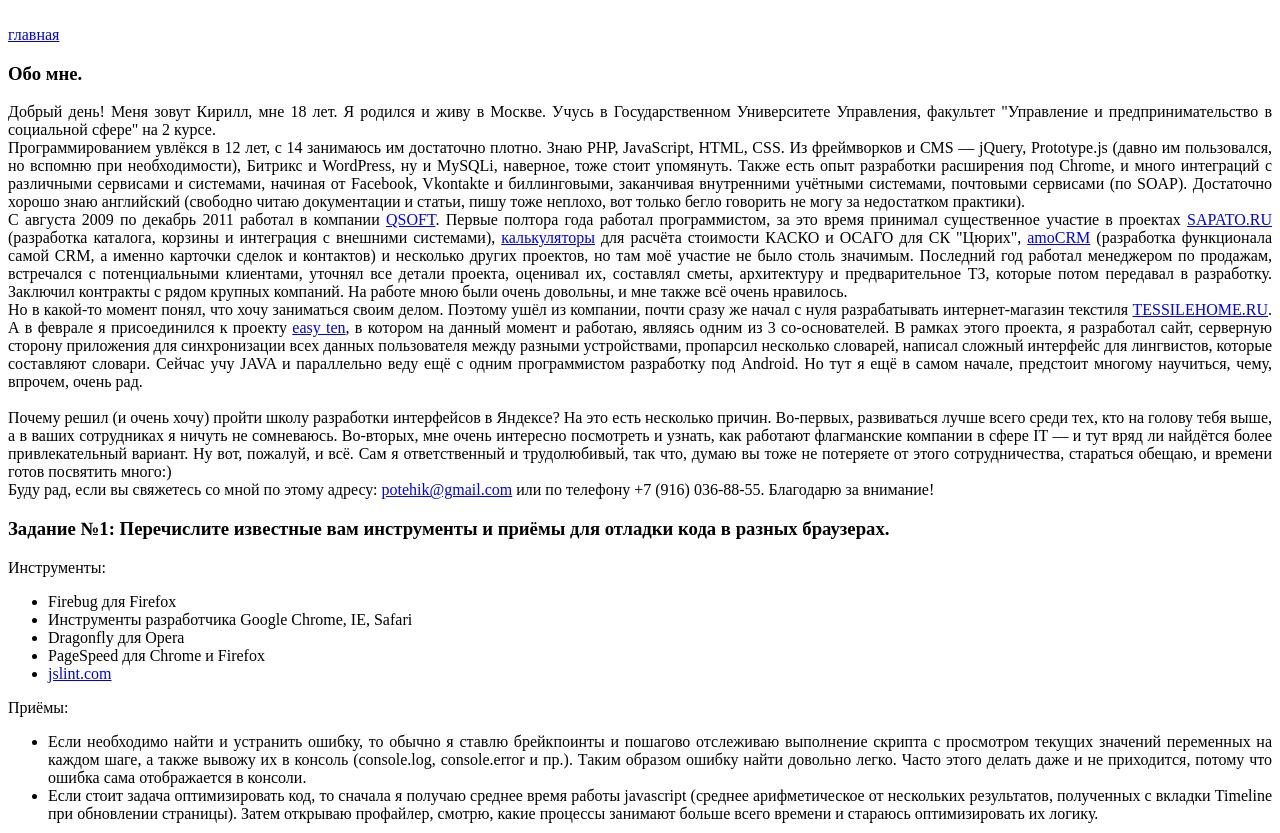
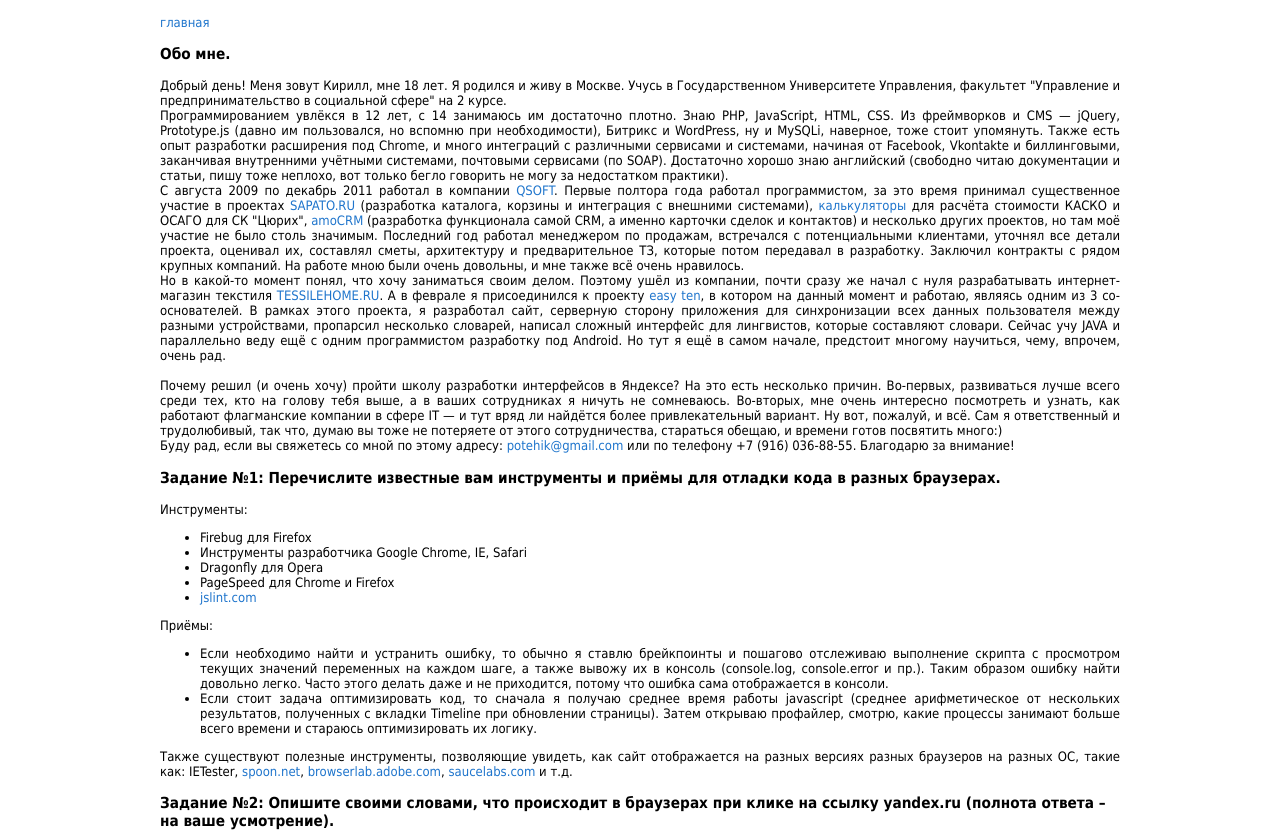
Before and after one commit to kpotehin/ya-shri, a plain HTML site: page print.html in a window 1280 px wide. Shown: the top 833 px of the page. Drawn offline with Linux system fonts and the light colour scheme; the site is published under a folder, as on GitHub Pages, so addresses that start at the root find nothing.

Commit message:
Removed l> from index page and fixed path to css in print.html

```diff
--- a/print.html
+++ b/print.html
@@ -4,7 +4,7 @@
 		<head>
 			<meta http-equiv="Content-Type" content="text/html; charset=utf-8" />
 			<title>Печать - Ответы на задания ШРИ | Потехин Кирилл</title>
-			<link href="/css/style.css" type="text/css" rel="stylesheet" />
+			<link href="css/style.css" type="text/css" rel="stylesheet" />
 		</head>
 	<body style="text-align:justify">
 		<div class="main-layer">
```
Also changed, not shown: index.html (+1 -1 lines).
